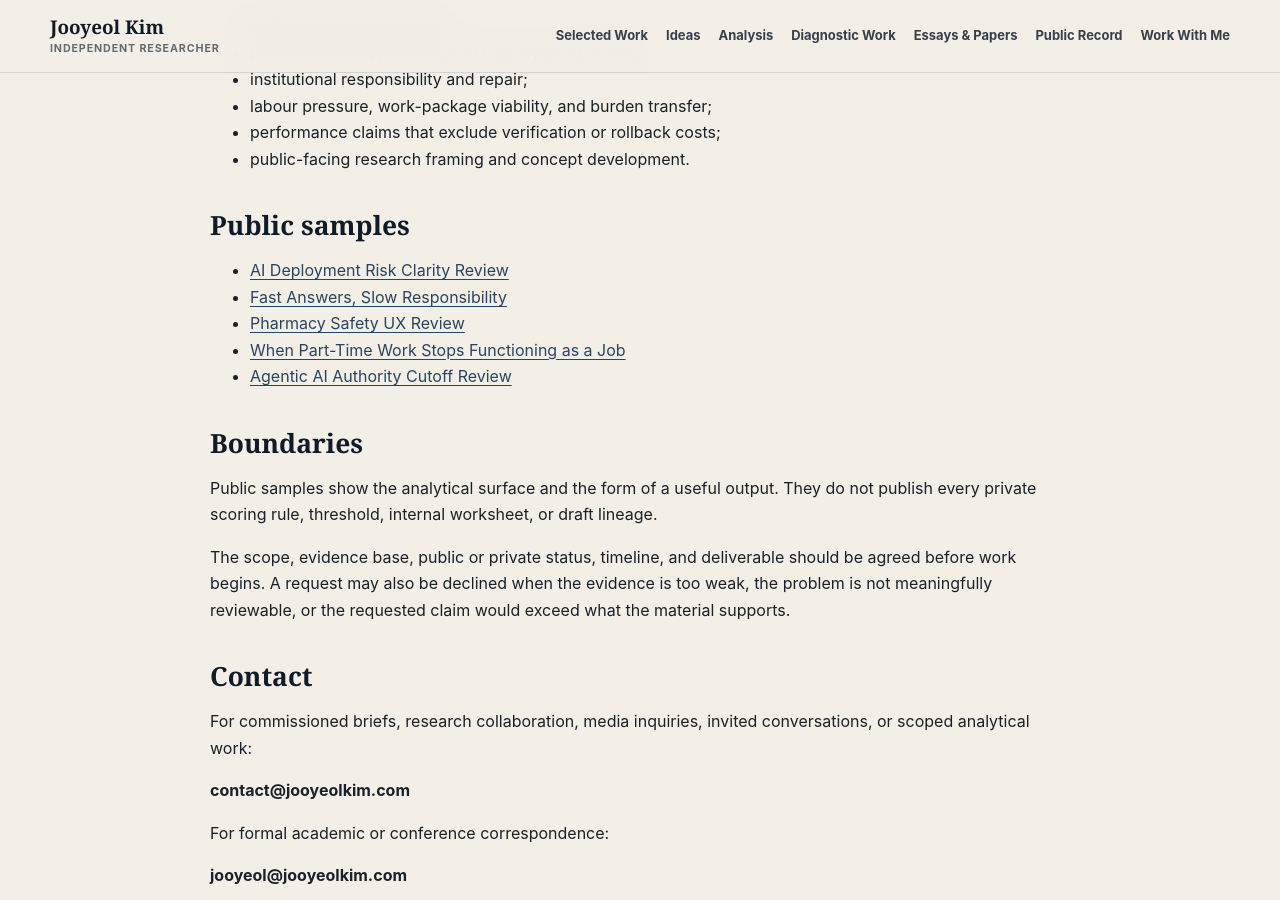
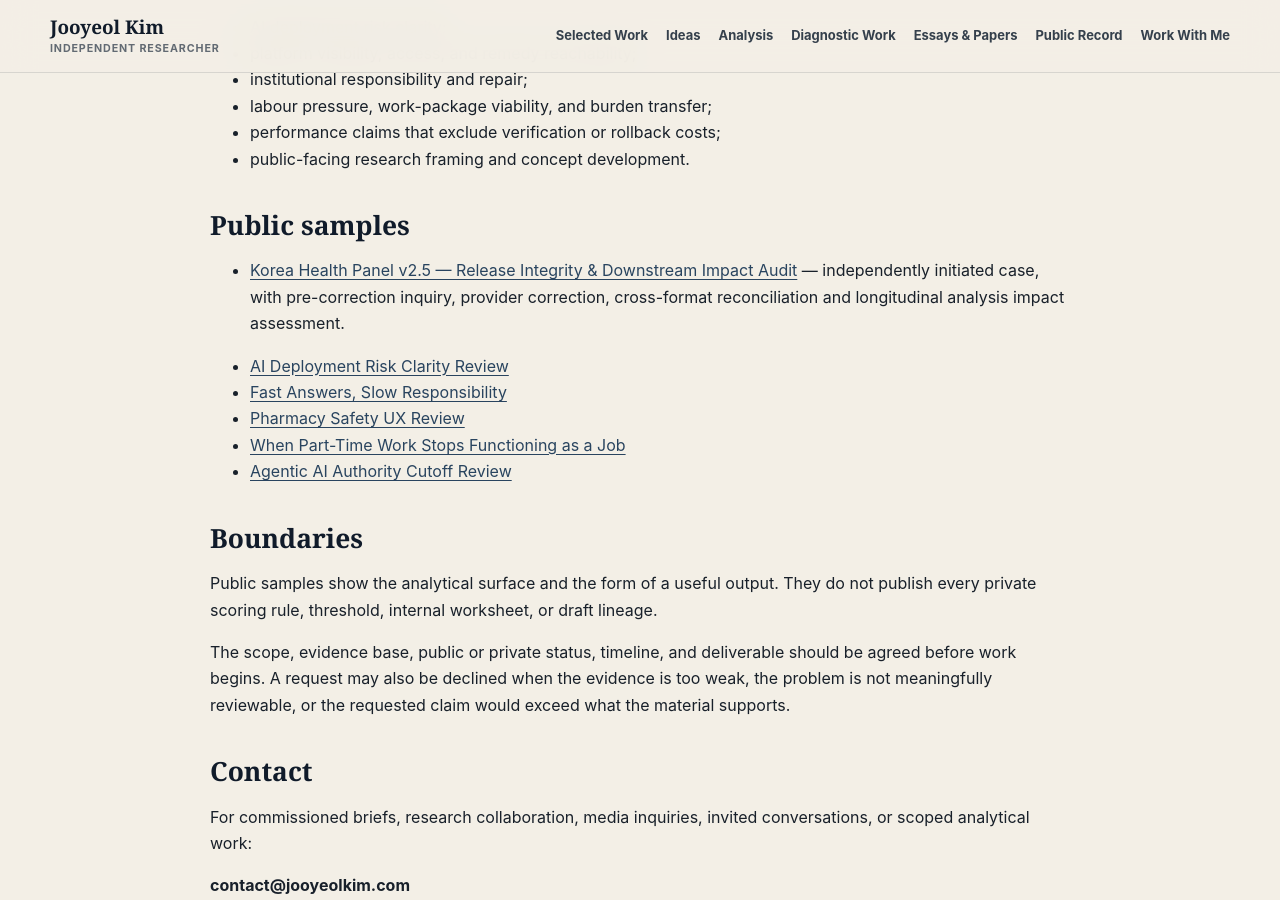
Before and after one commit to jooyeolkim1990/jooyeolkim1990.github.io, a Jekyll site: the page built from work-with-me.md, in a window 1280 px wide and 900 px high, scrolled down 968 px. Built offline with Jekyll 4.4.1, drawn with Linux system fonts in a browser that asks for light colours.

Commit message:
Link KHP release-integrity case from work-with-me.md

```diff
--- a/work-with-me.md
+++ b/work-with-me.md
@@ -29,6 +29,8 @@ The useful starting point is often not a request for a grand solution. It is a s
 
 ## Public samples
 
+- [Korea Health Panel v2.5 — Release Integrity & Downstream Impact Audit](cases/khp-release-integrity-audit/) — independently initiated case, with pre-correction inquiry, provider correction, cross-format reconciliation and longitudinal analysis impact assessment.
+
 - [AI Deployment Risk Clarity Review](ciea/samples/ai-deployment-risk-clarity-review.html)
 - [Fast Answers, Slow Responsibility](ciea/cases/ai-customer-support-korea.html)
 - [Pharmacy Safety UX Review](samples/pharmacy-safety-ux-review.html)
```
